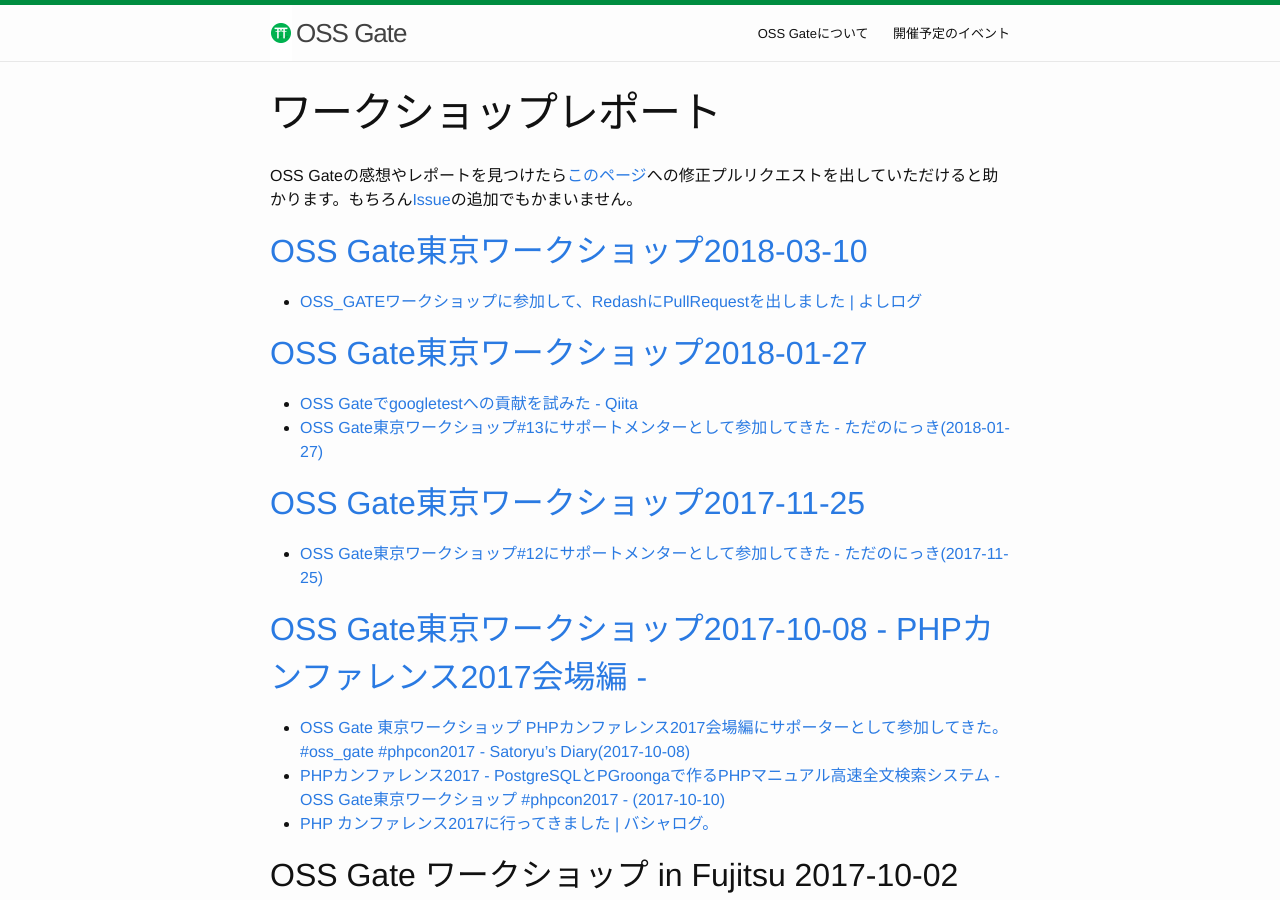
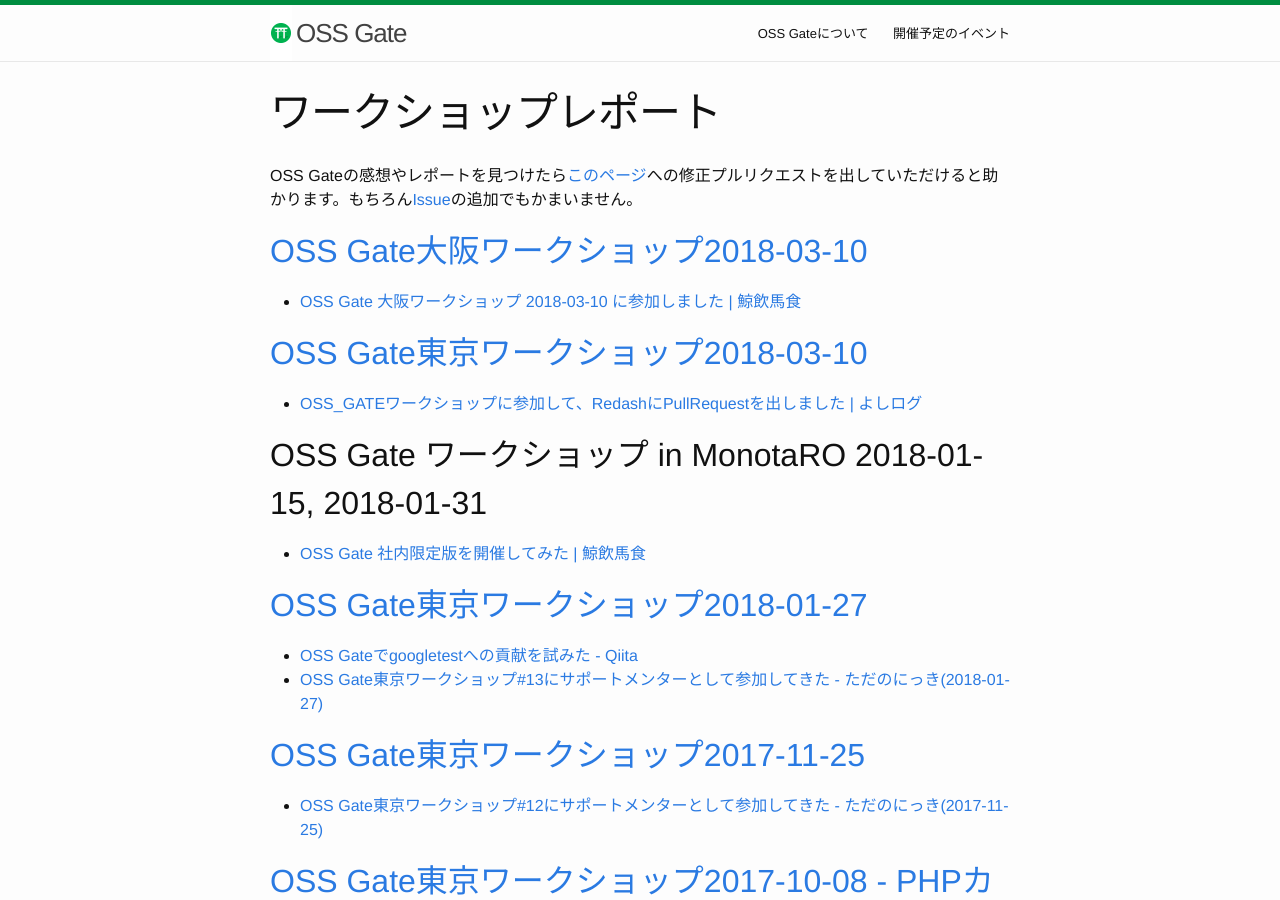
Before and after one commit to oss-gate/oss-gate.github.io, a Jekyll site: the page built from workshop/report.md, in a window 1280 px wide and 900 px high. Built offline with Jekyll 4.4.1, drawn with Linux system fonts in a browser that asks for light colours; comment, search, counter and statistics services are not loaded.

Commit message:
add my reports

```diff
--- a/workshop/report.md
+++ b/workshop/report.md
@@ -5,8 +5,14 @@
 
 OSS Gateの感想やレポートを見つけたら[このページ](https://github.com/oss-gate/oss-gate.github.io/blob/master/workshop/report.md)への修正プルリクエストを出していただけると助かります。もちろん[Issue](https://github.com/oss-gate/oss-gate.github.io/issues)の追加でもかまいません。
 
+## [OSS Gate大阪ワークショップ2018-03-10](https://oss-gate.doorkeeper.jp/events/69160)
+  * [OSS Gate 大阪ワークショップ 2018-03-10 に参加しました \| 鯨飲馬食](http://yoichi22.hatenablog.com/entry/2018/03/11/081140)
+
 ## [OSS Gate東京ワークショップ2018-03-10](https://oss-gate.doorkeeper.jp/events/68517)
   * [OSS_GATEワークショップに参加して、RedashにPullRequestを出しました \| よしログ](http://yoshitaku.net/2018/03/11/321/)
+
+## OSS Gate ワークショップ in MonotaRO 2018-01-15, 2018-01-31
+  * [OSS Gate 社内限定版を開催してみた \| 鯨飲馬食](http://yoichi22.hatenablog.com/entry/2018/02/03/102935)
 
 ## [OSS Gate東京ワークショップ2018-01-27](https://oss-gate.doorkeeper.jp/events/68516)
   * [OSS Gateでgoogletestへの貢献を試みた - Qiita](https://qiita.com/tomoyuki-nakabayashi/items/7eac11d89de2d2da383a)
```
